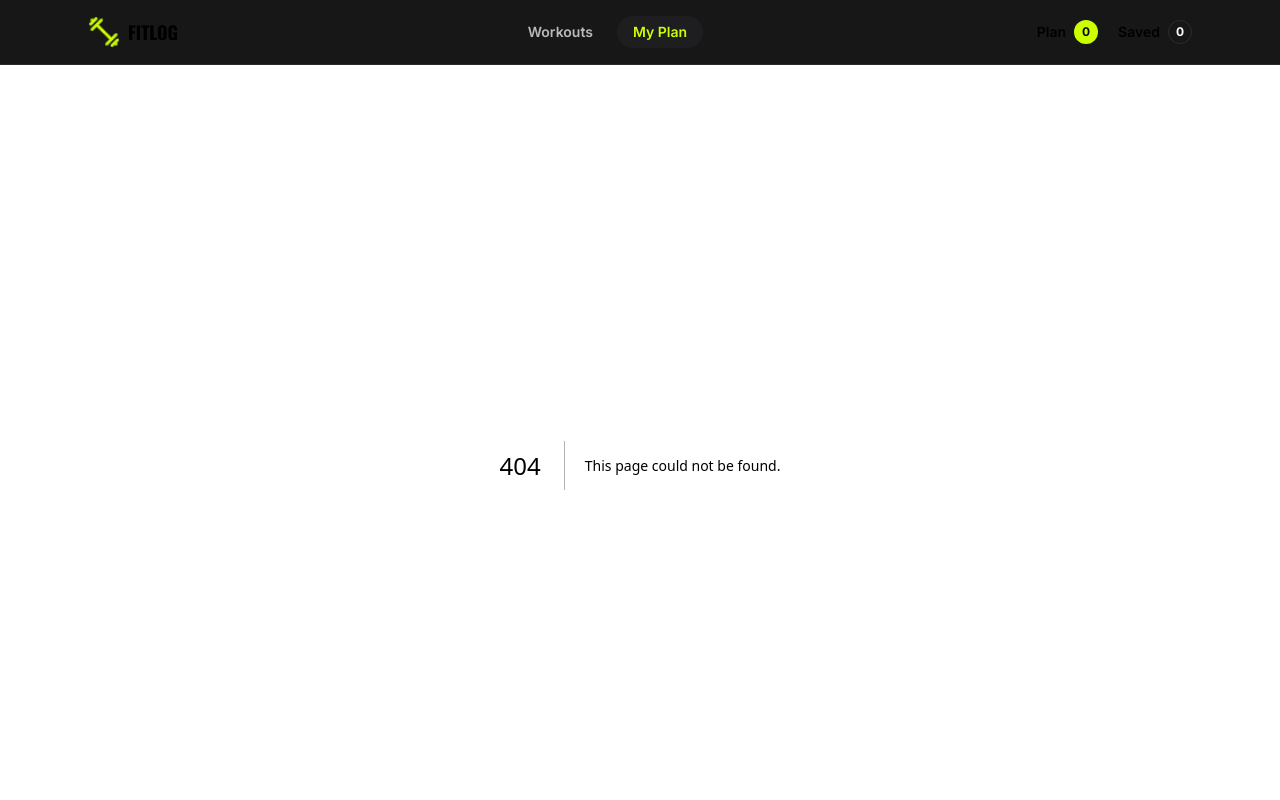
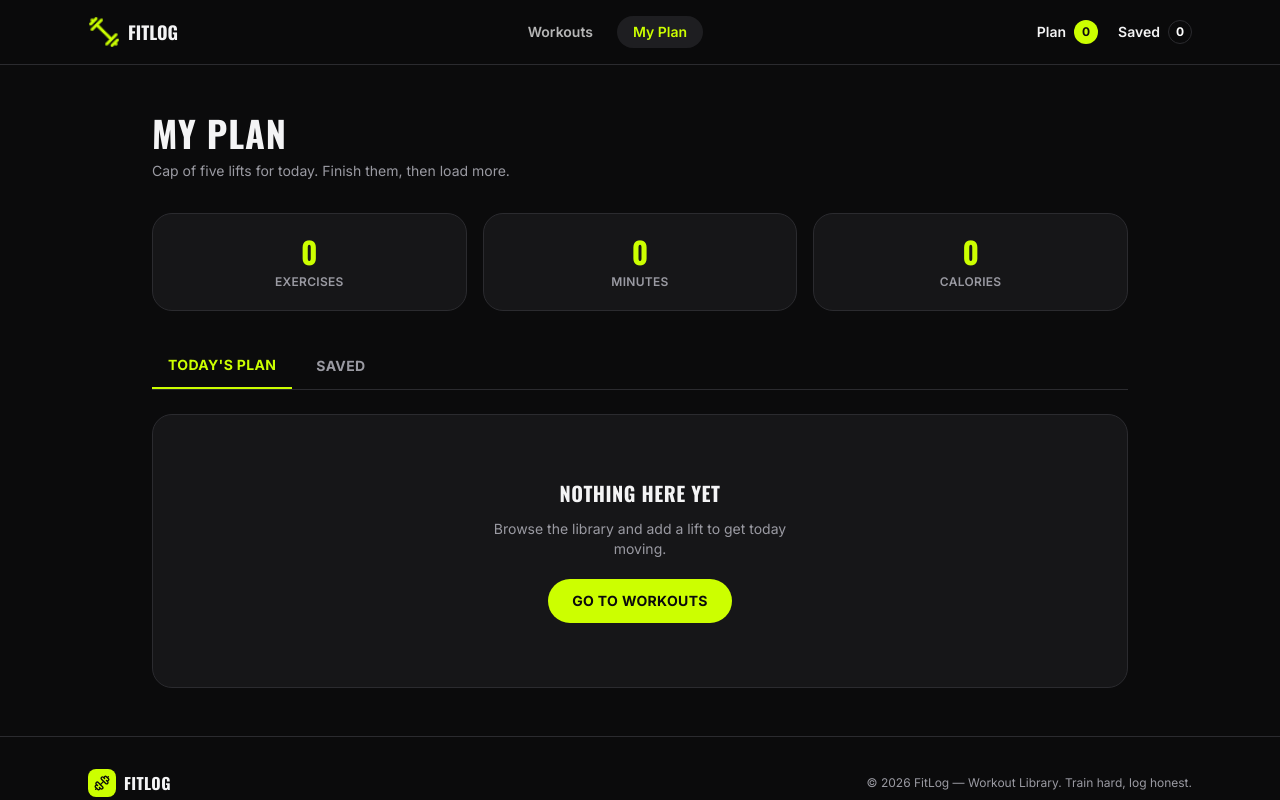
Before and after one commit to farhana-ayesha/fitlog, a Next.js app: page /my-plan in a window 1280 px wide. Before the commit this address had no page. Shown: the top 800 px of the page. Built offline with nearby package versions, Linux system fonts and the light colour scheme.

Commit message:
added my plan page

```diff
--- /dev/null
+++ b/src/app/my-plan/page.tsx
@@ -0,0 +1,191 @@
+"use client";
+
+import { useMemo, useState } from "react";
+import Link from "next/link";
+import Image from "next/image";
+import { CheckCircle, Clock, Flame, Star, X } from "lucide-react";
+import { usePlan, Workout } from "@/context/PlanContext";
+import { useToast } from "@/context/ToastContext";
+
+type TabKey = "plan" | "saved";
+
+const TABS: { key: TabKey; label: string }[] = [
+  { key: "plan", label: "Today's Plan" },
+  { key: "saved", label: "Saved" },
+];
+
+export default function MyPlanPage() {
+  const { plan, saved, hydrated, removeFromPlan, removeFromSaved, markDone } =
+    usePlan();
+  const { showToast } = useToast();
+  const [tab, setTab] = useState<TabKey>("plan");
+
+  // যেই ট্যাব সিলেক্টেড, সেই লিস্টটাই দেখাবো
+  const list: Workout[] = tab === "plan" ? plan : saved;
+
+  const metrics = useMemo(() => {
+    return plan.reduce(
+      (acc, w) => ({
+        exercises: acc.exercises + 1,
+        minutes: acc.minutes + w.duration,
+        calories: acc.calories + w.caloriesBurned,
+      }),
+      { exercises: 0, minutes: 0, calories: 0 }
+    );
+  }, [plan]);
+
+  function handleRemove(id: number) {
+    if (tab === "plan") {
+      removeFromPlan(id);
+      showToast("Removed from plan");
+    } else {
+      removeFromSaved(id);
+      showToast("Removed from saved");
+    }
+  }
+
+  function handleDone(id: number) {
+    markDone(id);
+    showToast("Marked as done");
+  }
+
+  return (
+    <div className="mx-auto max-w-5xl px-4 py-12 sm:px-6">
+      <h1 className="font-display text-3xl font-bold uppercase tracking-wide sm:text-4xl">
+        My Plan
+      </h1>
+      <p className="mt-2 text-sm text-muted">
+        Cap of five lifts for today. Finish them, then load more.
+      </p>
+
+      {/* মেট্রিক্স সামারি — শুধু Today's Plan থেকে হিসাব হয় */}
+      <div className="mt-8 grid grid-cols-3 gap-3 sm:gap-4">
+        {[
+          ["Exercises", metrics.exercises],
+          ["Minutes", metrics.minutes],
+          ["Calories", metrics.calories],
+        ].map(([label, value]) => (
+          <div
+            key={label}
+            className="rounded-xl2 border border-line bg-surface px-4 py-5 text-center"
+          >
+            <p className="font-display text-3xl font-bold text-accent">
+              {value}
+            </p>
+            <p className="mt-1 text-xs font-semibold uppercase tracking-wide text-muted">
+              {label}
+            </p>
+          </div>
+        ))}
+      </div>
+
+      {/* Today's Plan / Saved ট্যাব */}
+      <div className="mt-8 flex gap-2 border-b border-line">
+        {TABS.map((t) => (
+          <button
+            key={t.key}
+            onClick={() => setTab(t.key)}
+            className={`px-4 py-3 text-sm font-bold uppercase tracking-wide transition ${
+              tab === t.key
+                ? "border-b-2 border-accent text-accent"
+                : "text-muted hover:text-white"
+            }`}
+          >
+            {t.label}
+          </button>
+        ))}
+      </div>
+
+      <div className="mt-6">
+        {!hydrated && (
+          <div className="flex flex-col items-center justify-center gap-3 py-16 text-muted">
+            <p className="text-sm">Loading workouts…</p>
+          </div>
+        )}
+
+        {hydrated && list.length === 0 && (
+          <div className="flex flex-col items-center justify-center gap-3 rounded-xl2 border border-line bg-surface py-16 text-center">
+            <p className="font-display text-xl font-bold uppercase tracking-wide">
+              Nothing here yet
+            </p>
+            <p className="max-w-xs text-sm text-muted">
+              Browse the library and add a lift to get today moving.
+            </p>
+            <Link href="/" className="btn-primary mt-2">
+              Go to workouts
+            </Link>
+          </div>
+        )}
+
+        {hydrated && list.length > 0 && (
+          <ul className="space-y-3">
+            {list.map((w) => (
+              <li
+                key={w.id}
+                className="flex flex-col gap-4 rounded-xl2 border border-line bg-surface p-4 sm:flex-row sm:items-center"
+              >
+                <div className="relative h-16 w-16 shrink-0 overflow-hidden rounded-lg bg-surface2">
+                  <Image src={w.image} alt={w.name} fill className="object-cover" />
+                </div>
+
+                <div className="flex-1">
+                  <p
+                    className={`font-display text-base font-bold uppercase tracking-wide ${
+                      w.done ? "text-muted line-through" : ""
+                    }`}
+                  >
+                    {w.name}
+                  </p>
+                  <p className="text-xs text-muted">{w.equipment}</p>
+                  <div className="mt-2 flex items-center gap-4">
+                    <span className="stat-chip">
+                      <Clock className="h-3.5 w-3.5" /> {w.duration} min
+                    </span>
+                    <span className="stat-chip">
+                      <Flame className="h-3.5 w-3.5" /> {w.caloriesBurned} kcal
+                    </span>
+                    <span className="stat-chip">
+                      <Star className="h-3.5 w-3.5 text-accent" /> {w.rating}
+                    </span>
+                  </div>
+                </div>
+
+                <div className="flex items-center gap-2">
+                  <Link
+                    href={`/workout/${w.id}`}
+                    className="rounded-full border border-line px-4 py-2 text-xs font-bold uppercase tracking-wide text-white transition hover:border-accent hover:text-accent"
+                  >
+                    View Details
+                  </Link>
+
+                  {/* Mark as Done শুধু Today's Plan ট্যাবে দরকার, Saved-এ না */}
+                  {tab === "plan" && (
+                    <button
+                      onClick={() => handleDone(w.id)}
+                      title="Mark as Done"
+                      className={`flex h-9 w-9 items-center justify-center rounded-full border transition ${
+                        w.done
+                          ? "border-accent text-accent"
+                          : "border-line text-white hover:border-accent hover:text-accent"
+                      }`}
+                    >
+                      <CheckCircle className="h-4 w-4" />
+                    </button>
+                  )}
+
+                  <button
+                    onClick={() => handleRemove(w.id)}
+                    title="Remove"
+                    className="flex h-9 w-9 items-center justify-center rounded-full border border-line text-white transition hover:border-red-400 hover:text-red-400"
+                  >
+                    <X className="h-4 w-4" />
+                  </button>
+                </div>
+              </li>
+            ))}
+          </ul>
+        )}
+      </div>
+    </div>
+  );
+}
```
